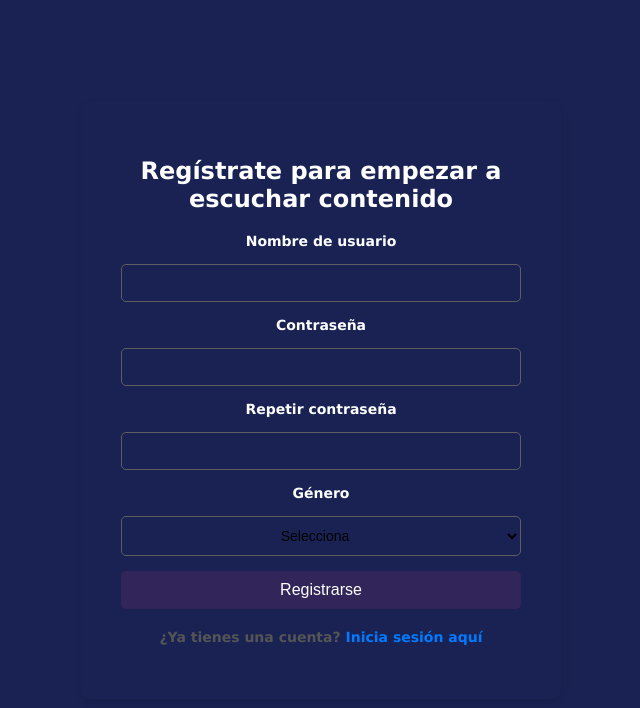
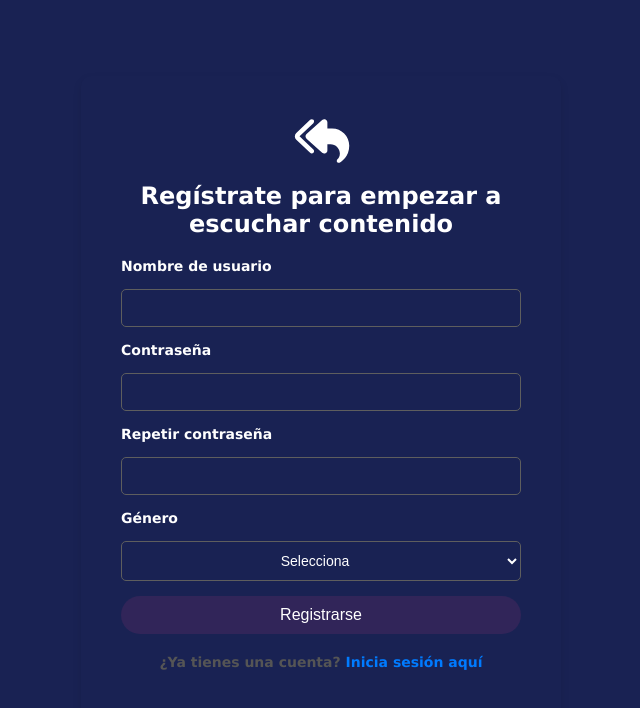
Before and after one commit to linsijiLaGuara/LinsijiStream, a React (Vite) app: page /register in a window 1280 px wide. Both pictures are taken after typing "name@example.com" into the empty fields and a click on the button "Siguiente". Shown: the top 708 px of the page, without its empty margins (319-959 px from the left). Built offline with nearby package versions, Linux system fonts and the light colour scheme.

Commit message:
update: registro

```diff
--- a/src/components/Header.css
+++ b/src/components/Header.css
@@ -44,7 +44,9 @@
   cursor: pointer;
   transition: color 0.3s ease;
 }
-
+.text-crear{
+  color: #ffffff;
+}
 .custom-register-button:hover {
   color: #ffffff;
 }
--- a/src/components/MainContent.jsx
+++ b/src/components/MainContent.jsx
@@ -16,7 +16,6 @@ function MainContent() {
         <Artist name="Dua Lipa" image={duaLipa} />
         <Artist name="Daddy Yankee" image={daddy_yankee} />
         <Artist name="Romeo Santos" image={Romeo_Santos} />
-        {/* Agrega más artistas según sea necesario */}
       </div>
     </div>
   );
--- a/src/vista/Register.css
+++ b/src/vista/Register.css
@@ -31,32 +31,34 @@ form {
 label {
   font-size: 14px;
   color: #ffffff;
-  text-align: center;
 }
 
 input,
 select {
   padding: 10px;
-  border: 1px solid #5E5E5E;
+  border: 1px solid #5e5e5e;
   border-radius: 5px;
   font-size: 14px;
   background-color: #192253;
   text-align: center;
 }
-
+.selections {
+  color: #ffffff;
+}
 input:focus,
 select:focus {
-  border-color: #5E5E5E;
+  border-color: #5e5e5e;
   outline: none;
 }
-
+.lebel-input {
+  text-align: left;
+}
 .form-button {
   background-color: #312559;
   color: #fff;
   border: none;
-  padding: 10px;
-  border-radius: 5px;
-
+  padding: 10px 20px;
+  border-radius: 20px;
   cursor: pointer;
   font-size: 16px;
   transition: background-color 0.3s;
@@ -93,3 +95,7 @@ a {
 a:hover {
   text-decoration: underline;
 }
+.icon-font {
+  font-size: 50px;
+  color: #fff;
+}
--- a/src/vista/Resgister.jsx
+++ b/src/vista/Resgister.jsx
@@ -1,4 +1,7 @@
 import React, { useState } from "react";
+import Button from "react-bootstrap/Button";
+import { FontAwesomeIcon } from "@fortawesome/react-fontawesome";
+import { faReplyAll } from "@fortawesome/free-solid-svg-icons";
 import "./Register.css";
 
 function Register() {
@@ -38,14 +41,14 @@ function Register() {
             onChange={(e) => setEmail(e.target.value)}
             required
           />
-          <button type="submit" className="form-button">
+          <Button variant="siguiente" type="submit" className="form-button">
             Siguiente
-          </button>
+          </Button>
         </form>
       );
     } else if (step === 2) {
       return (
-        <form onSubmit={handleRegistrationSubmit}>
+        <form onSubmit={handleRegistrationSubmit} className="lebel-input">
           <label htmlFor="username">Nombre de usuario</label>
           <input
             type="text"
@@ -80,15 +83,18 @@ function Register() {
             value={gender}
             onChange={(e) => setGender(e.target.value)}
             required
+            className="selections"
           >
-            <option value="">Selecciona</option>
+            <option value="" hidden>
+              Selecciona
+            </option>
             <option value="male">Masculino</option>
             <option value="female">Femenino</option>
             <option value="other">Otro</option>
           </select>
-          <button type="submit" className="form-button">
+          <Button variant="siguiente" type="submit" className="form-button">
             Registrarse
-          </button>
+          </Button>
         </form>
       );
     }
@@ -97,10 +103,9 @@ function Register() {
   return (
     <div className="register-page">
       <div className="register-container">
+        <FontAwesomeIcon className="icon-font" icon={faReplyAll} />
         <h1>Regístrate para empezar a escuchar contenido</h1>
         {renderFormStep()}
-
-
         <p>
           ¿Ya tienes una cuenta? <a href="/login">Inicia sesión aquí</a>
         </p>
```
